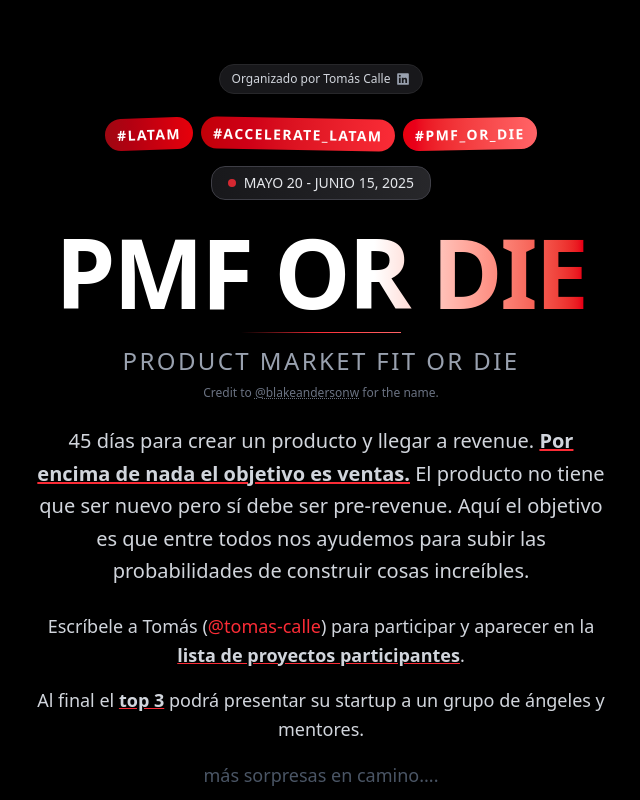
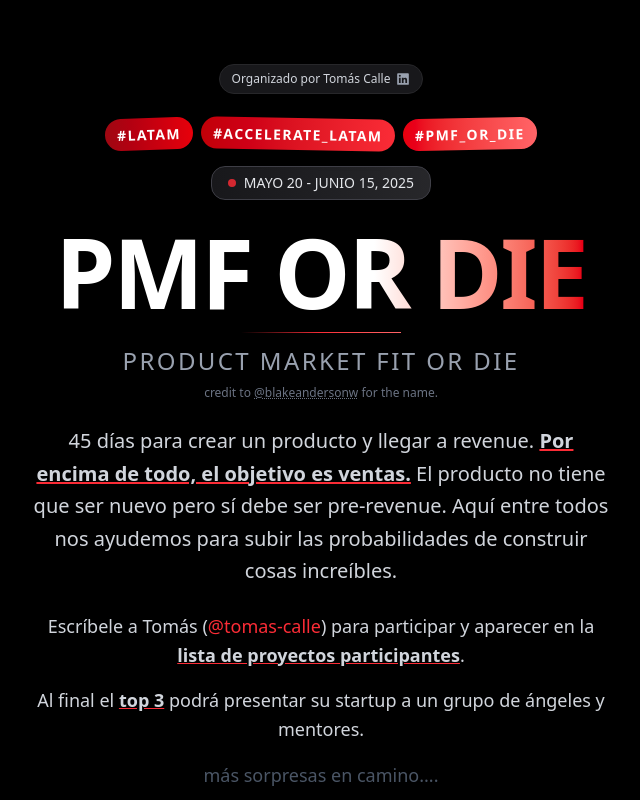
Before and after one commit to tomasCalletce/pmf-or-die, a Next.js app: page / in a window 1280 px wide. Shown: the top 800 px of the page, without its empty margins (319-959 px from the left). Built offline with nearby package versions, Linux system fonts and the light colour scheme.

Commit message:
feat: better copy

```diff
--- a/src/app/info.tsx
+++ b/src/app/info.tsx
@@ -54,7 +54,7 @@ export const Info = () => {
           </h2>
         </div>
         <p className="text-center text-xs text-gray-500 mb-6">
-          Credit to{" "}
+          credit to{" "}
           <a
             href="https://x.com/blakeandersonw"
             target="_blank"
@@ -68,11 +68,11 @@ export const Info = () => {
         <p className="text-center text-lg md:text-xl leading-relaxed max-w-xl mx-auto text-gray-300 font-light mb-6">
           45 días para crear un producto y llegar a revenue.{" "}
           <span className="font-bold underline decoration-red-500">
-            Por encima de nada el objetivo es ventas.
+            Por encima de todo, el objetivo es ventas.
           </span>{" "}
           El producto no tiene que ser nuevo pero sí debe ser pre-revenue. Aquí
-          el objetivo es que entre todos nos ayudemos para subir las
-          probabilidades de construir cosas increíbles.
+          entre todos nos ayudemos para subir las probabilidades de construir
+          cosas increíbles.
         </p>
 
         <div className="w-full max-w-xl mx-auto">
```
